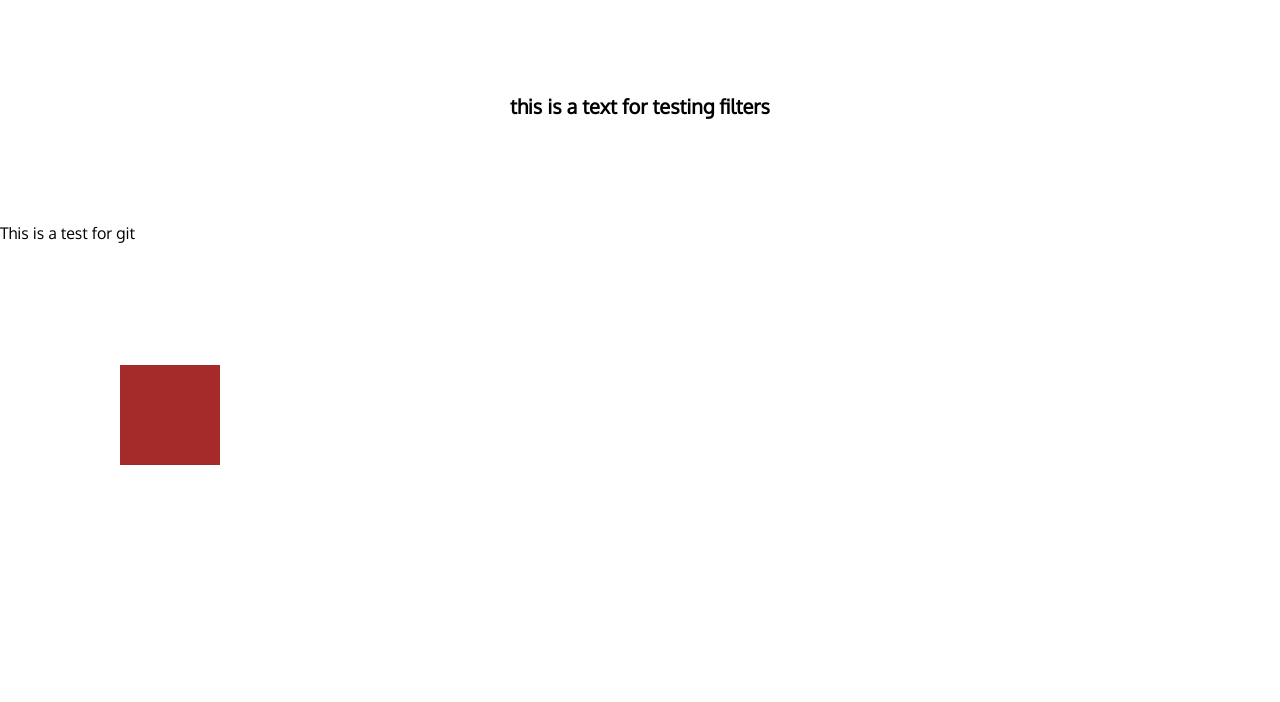
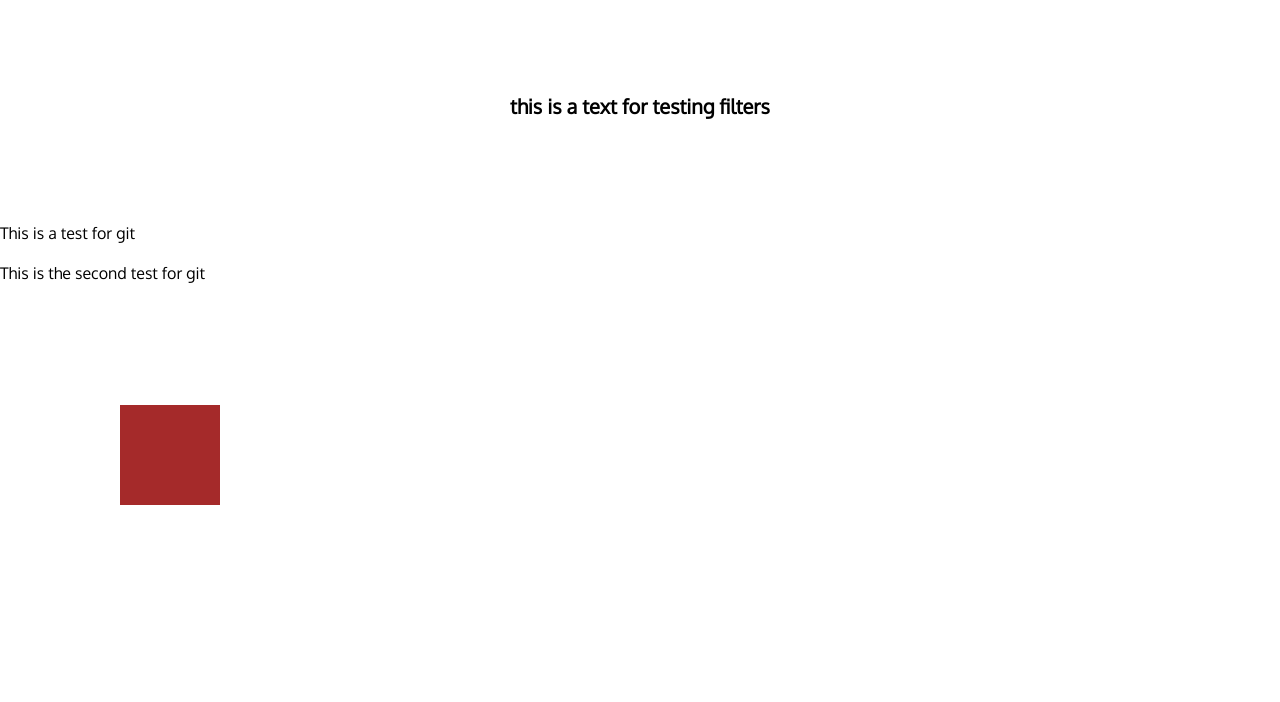
Before and after one commit to niloofarf/myWebRepo, a plain HTML site: page a.html in a window 1280 px wide. Shown: the part 76-778 px from the top of the page. Drawn offline with nearby package versions, Linux system fonts and the light colour scheme.

Commit message:
This is the second test

```diff
--- a/a.html
+++ b/a.html
@@ -58,6 +58,7 @@
 
   <div class="myfilter">this is a text for testing filters</div>
   <p>This is a test for git</p>
+  <p>This is the second test for git</p>
 
   <div class="mybox"></div>
   <img src="star.png" alt="" class="mybox">
```
